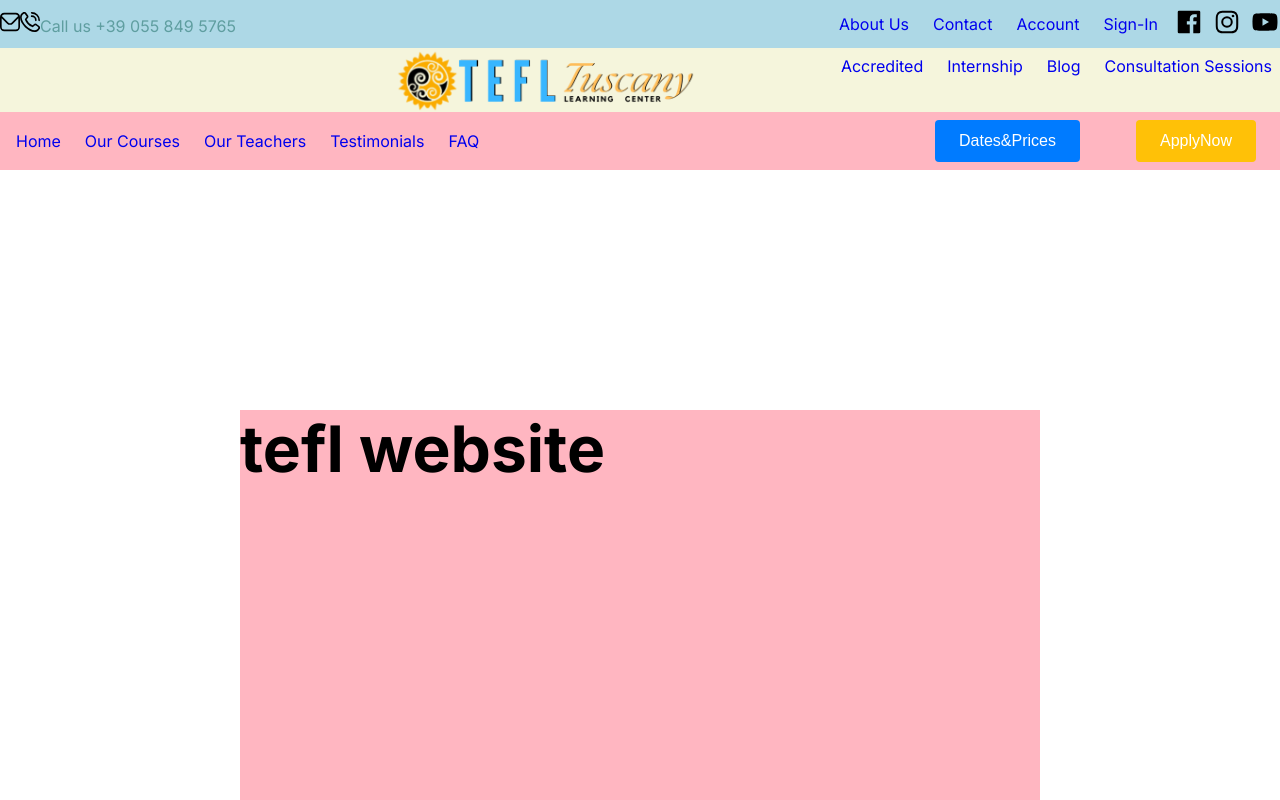
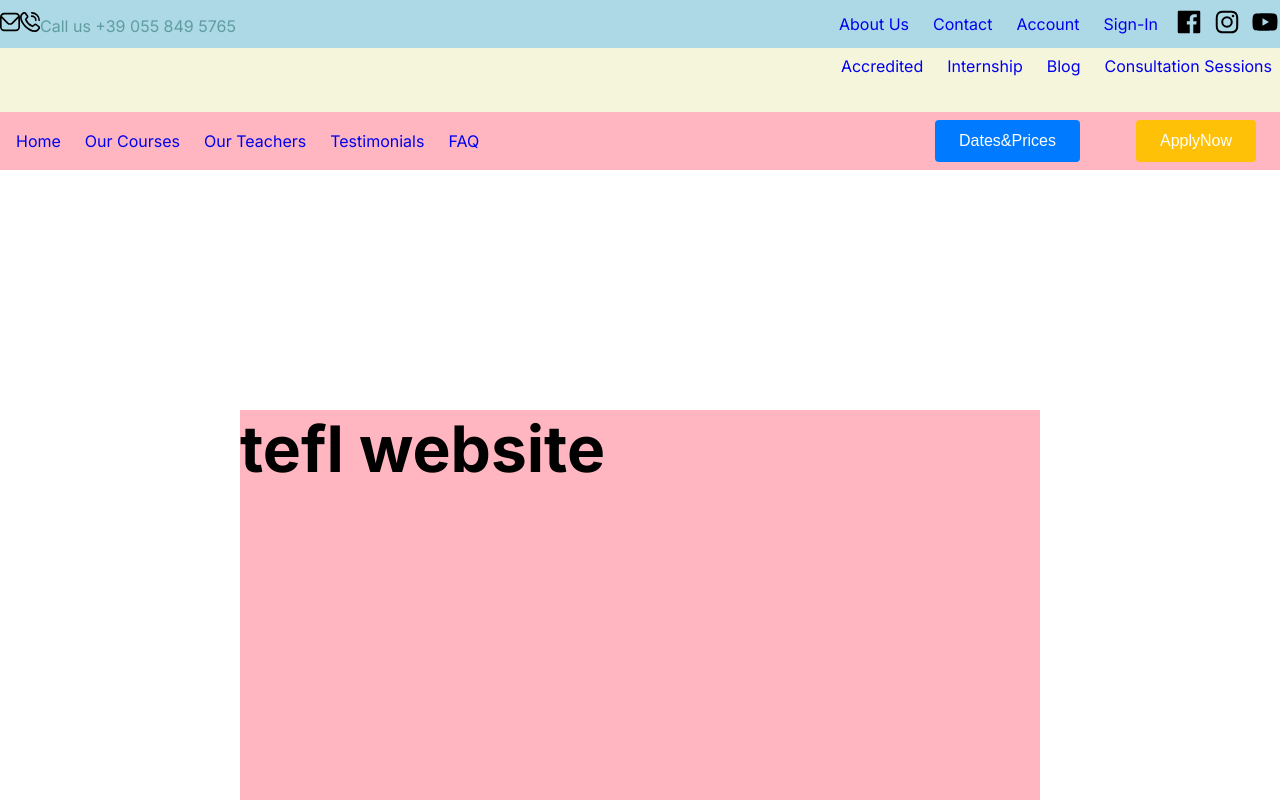
Before and after one commit to MassimilianoMarcello/tefl_school, a Next.js app: page / in a window 1280 px wide. Shown: the top 800 px of the page. Built offline with nearby package versions, Linux system fonts and the light colour scheme.

Commit message:
navbar sticking

```diff
--- a/app/page.module.scss
+++ b/app/page.module.scss
@@ -68,7 +68,7 @@ $container-padding-y: 15px; // Padding verticale del contenitore
   display: flex;
   flex-direction: row;
   justify-content: space-between;
-  align-items: center;
+  // align-items: center;
 }
 .flex-item {
   flex: 1;
--- a/components/NavBar/CenterNavBar.tsx
+++ b/components/NavBar/CenterNavBar.tsx
@@ -12,13 +12,15 @@ const CenterNavBar = () => {
     <nav className={s.navTwo}>
       <div className={s.navTwoBox}>
         <div className={s.logoContainer}>
-          <Image
+
+          {/* <Image
             src={tefl_logo}
             alt={"logo image"}
             layout="fill"
-              objectFit="contain"
+              objectFit="cover"
             className={s.logoImage}
-          />
+            priority
+          /> */}
           {/* <h1>website name</h1> */}
         </div>
         <div className={s.allLinksDesktop}>
--- a/components/NavBar/NavBarWrapper.tsx
+++ b/components/NavBar/NavBarWrapper.tsx
@@ -7,18 +7,17 @@ import CenterNavBar from "./CenterNavBar";
 const NavBarWrapper = () => {
   return (
     <>
-      <div className={s.topNavBar}>
-        {" "}
+
+
         <TopNavBar />
-      </div>
-      <div className={s.centerNavBar}>
-        {" "}
+
+
+
         <CenterNavBar />
-      </div>
-      <div className={s.bottomNavBar}>
-        {" "}
+
+
         <BottomNavbar />
-      </div>
+
     </>
   );
 };
--- a/components/NavBar/navbar.module.scss
+++ b/components/NavBar/navbar.module.scss
@@ -89,6 +89,7 @@ $breakpoints: (
 
 // TOPNAVABAR
   .navOne{
+
     @include flexProperties;
     background-color: lightblue;
     color: cadetblue;
@@ -103,13 +104,14 @@ $breakpoints: (
 // CENTER NAVBAR
 
   .navTwo{
+    position: sticky;
+    top: 0;
 
-    background-color: beige;
+   background-color: beige;
     height: 4rem;
     color: black;
     cursor: pointer;
-    position: sticky;
-    top: 0;
+
     @include respond-to(sm, max) {
       position: fixed;
       top: 0;
@@ -121,6 +123,7 @@ $breakpoints: (
 
   }
   .navTwoBox{
+
     @include flexProperties;
   }
   .logoContainer{
@@ -129,7 +132,7 @@ $breakpoints: (
   }
   .logoImage{
     margin-left: -6rem;
-    position: relative;
+    // position: relative;
   }
 
 
```
